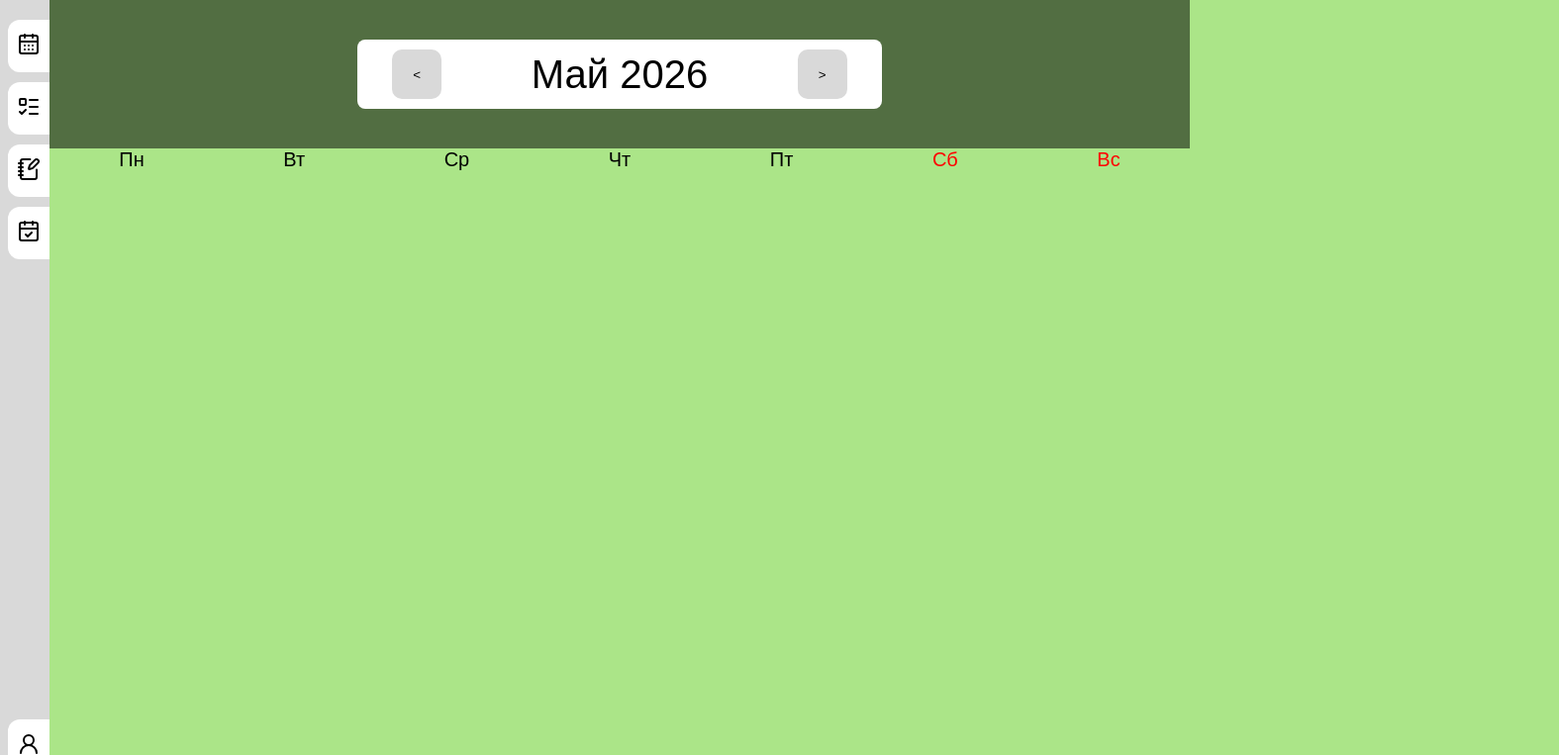
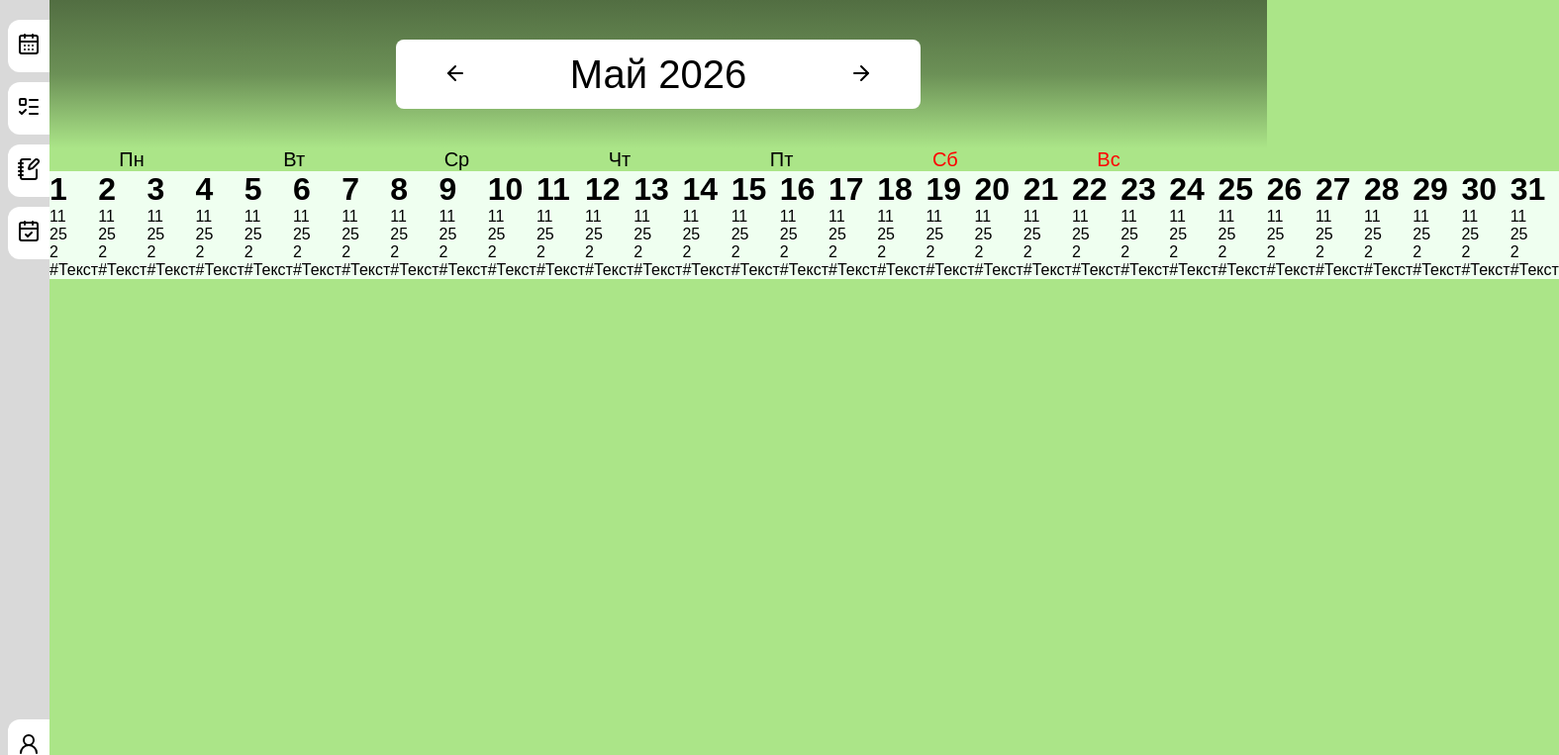
Before and after one commit to Zabadoooj/ToDoshenka, a React (Vite) app in the folder Frontend/todoshecka/: page /calendar in a window 1280 px wide. Shown: the top 763 px of the page at 99% size, 1575 px wide, since content can reach past the window. Built offline with nearby package versions, Linux system fonts and the light colour scheme.

Commit message:
calendar upd

```diff
--- a/Frontend/todoshecka/src/Components/CalendarPage.css
+++ b/Frontend/todoshecka/src/Components/CalendarPage.css
@@ -1,3 +1,7 @@
+
+.calendarPage{
+    width: calc(100vw - 50px);
+}
 
 .centerBox{
     display: flex;
@@ -7,6 +11,20 @@
     height: 150px;
     width: 100%;
     background-color: #526E42;
+    background: linear-gradient(#526E42, #526e42b5, transparent);
+}
+.pattern{
+    position: fixed;
+    width: calc(100vw - 50px);
+    height: 150px;
+    z-index: 0;
+
+
+    background-color: none;
+    opacity: 1;
+    background-image: radial-gradient(#A5CE8E 4px, transparent 1px);
+    background-size: 20px 20px;
+    mask: linear-gradient(white, black);
 }
 
 .switchMonth{
@@ -23,12 +41,15 @@
 .switchMonth button{
     cursor: pointer;
 
-    background-color: #D9D9D9;
+    background: none;
     border: none;
     border-radius: 10px;
 
     height: 50px;
     width: 50px;
+}
+.switchMonth button:hover{
+    color:#526E42;
 }
 
 
@@ -52,3 +73,13 @@
 .Сб, .Вс{
     color: red;
 }
+
+.daysList{
+    display: flex;
+
+    justify-content: space-around;
+}
+
+.daySlot{
+    background-color: #EFFFF0;
+}
--- a/Frontend/todoshecka/src/Components/CalendarPage.tsx
+++ b/Frontend/todoshecka/src/Components/CalendarPage.tsx
@@ -1,4 +1,9 @@
 import './CalendarPage.css'
+
+import {
+    ArrowLeft,
+    ArrowRight
+} from 'lucide-react'
 
 const WEEK_DAYS = ['Пн', 'Вт', 'Ср', 'Чт', 'Пт', 'Сб', 'Вс'];
 const MONTHS_RU = [
@@ -31,14 +36,19 @@ function CalendarPage() {
         <div className="calendarPage">
 
             <div className="centerBox">
+                {/* <div className="pattern" /> */}
                 <div className="switchMonth">
-                    <button>{"<"}</button>
+                    <button>
+                        <ArrowLeft/>
+                    </button>
 
                     <div className="currentDate">
                         {MONTHS_RU[currentMonth]} {currentYear}
                     </div>
 
-                    <button>{">"}</button>
+                    <button>
+                        <ArrowRight/>
+                    </button>
                 </div>
             </div>
 
@@ -50,6 +60,28 @@ function CalendarPage() {
             </div>
 
 
+            <div className="daysList">
+                {daysArray.map((day) => (
+                    <div className="daySlot">
+                        <h1>
+                            {day}
+                        </h1>
+
+                        <div className="stats">
+                            <div className="notesCount">11</div>
+                            <div className="ToDoCount">25</div>
+                            <div className="eventsCount">2</div>
+                        </div>
+
+                        <div className="eventsList">
+                            <div className="event">#Текст</div>
+                        </div>
+                    </div>
+                ))}
+            </div>
+
+
+
         </div>
     )
 }
--- a/Frontend/todoshecka/src/Components/SidePanel.tsx
+++ b/Frontend/todoshecka/src/Components/SidePanel.tsx
@@ -5,9 +5,10 @@ import {
   NotebookPen,
   CalendarCheck,
   UserRound,
-} from "lucide-react";
+} from "lucide-react"
 
-import { Link } from 'react-router-dom';
+
+import { Link } from 'react-router-dom'
 
 
 
@@ -38,9 +39,11 @@ function SidePanel() {
             </div>
 
             <div className="bottomPart">
-                <button>
-                    <UserRound/>
-                </button>
+                <Link to="/profile">
+                    <button>
+                        <UserRound/>
+                    </button>
+                </Link>
             </div>
 
         </div>
```
